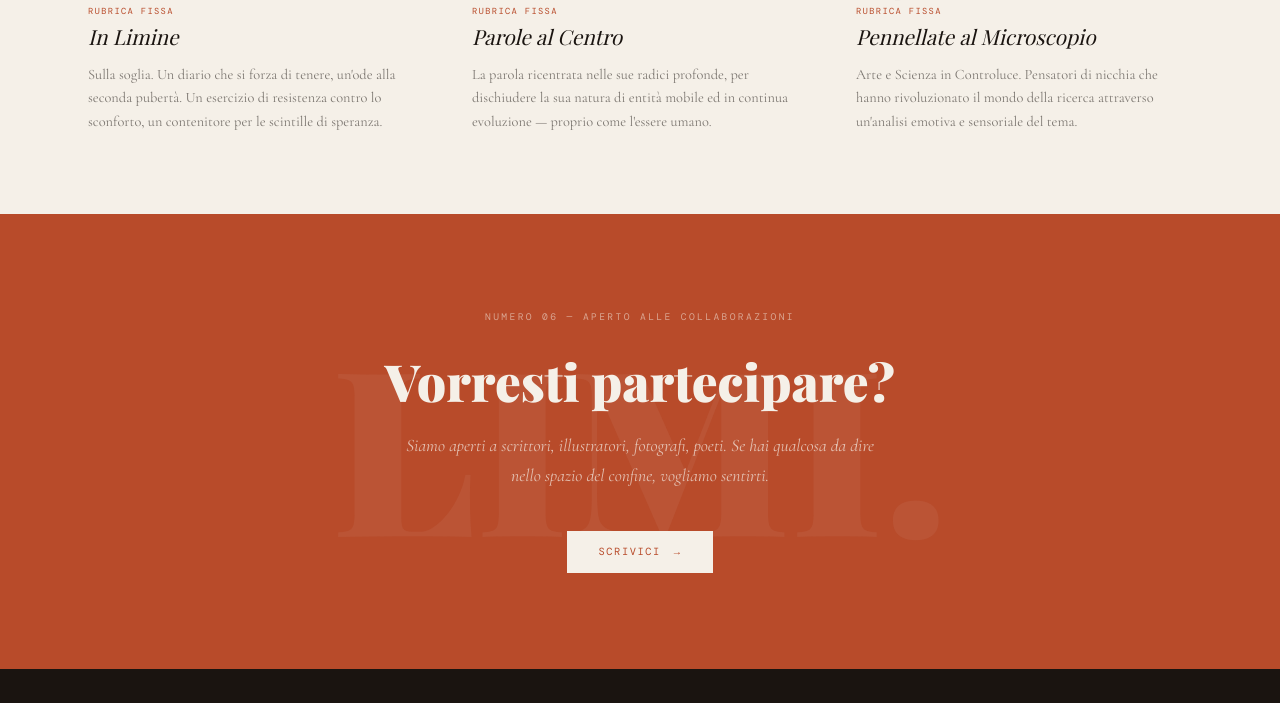
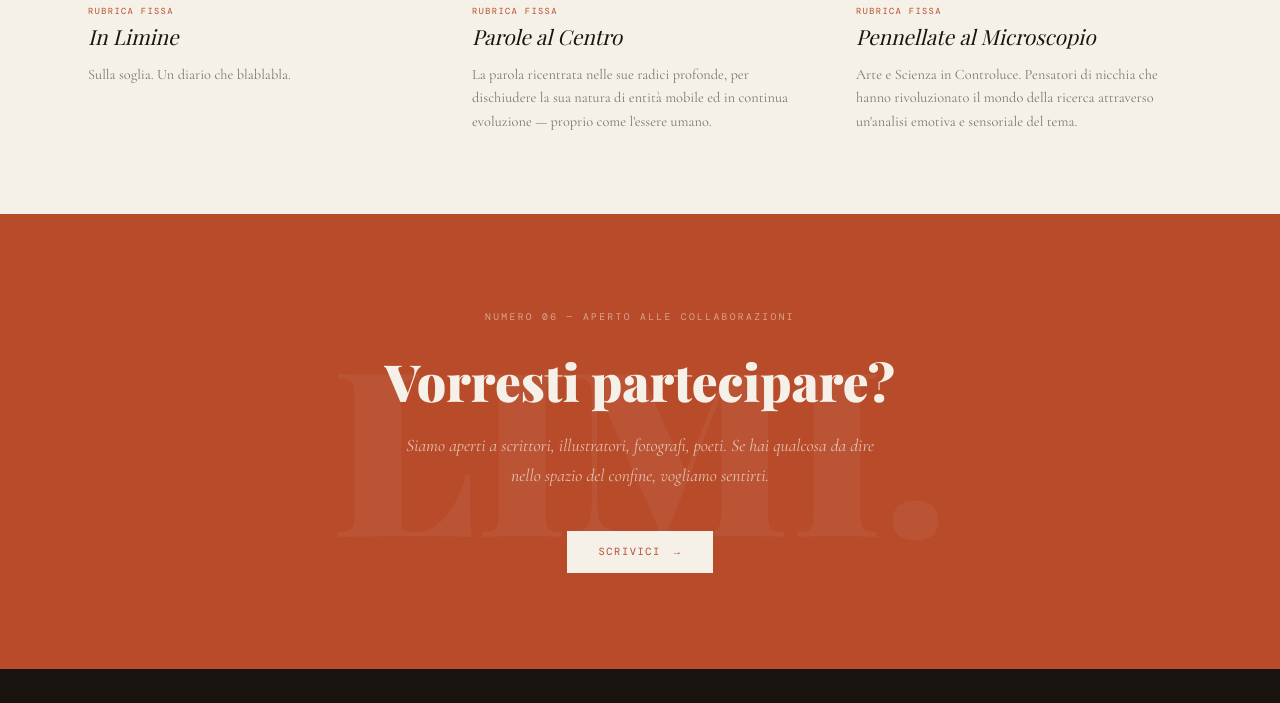
Before and after one commit to yurievich95/limi, an Eleventy site: page index.njk in a window 1280 px wide. Shown: the part 2317-3020 px from the top of the page. Built offline with nearby package versions, Linux system fonts and the light colour scheme; Eleventy itself is replaced by a stand-in of ours; files that its build step writes are made by us from their sources; a web font is replaced by a local one.

Commit message:
Update in-limine.md

```diff
--- a/_rubriche/in-limine.md
+++ b/_rubriche/in-limine.md
@@ -1,4 +1,4 @@
 ---
 title: In Limine
-descrizione: Sulla soglia. Un diario che si forza di tenere, un'ode alla seconda pubertà. Un esercizio di resistenza contro lo sconforto, un contenitore per le scintille di speranza.
+descrizione: Sulla soglia. Un diario che blablabla.
 ---
```
